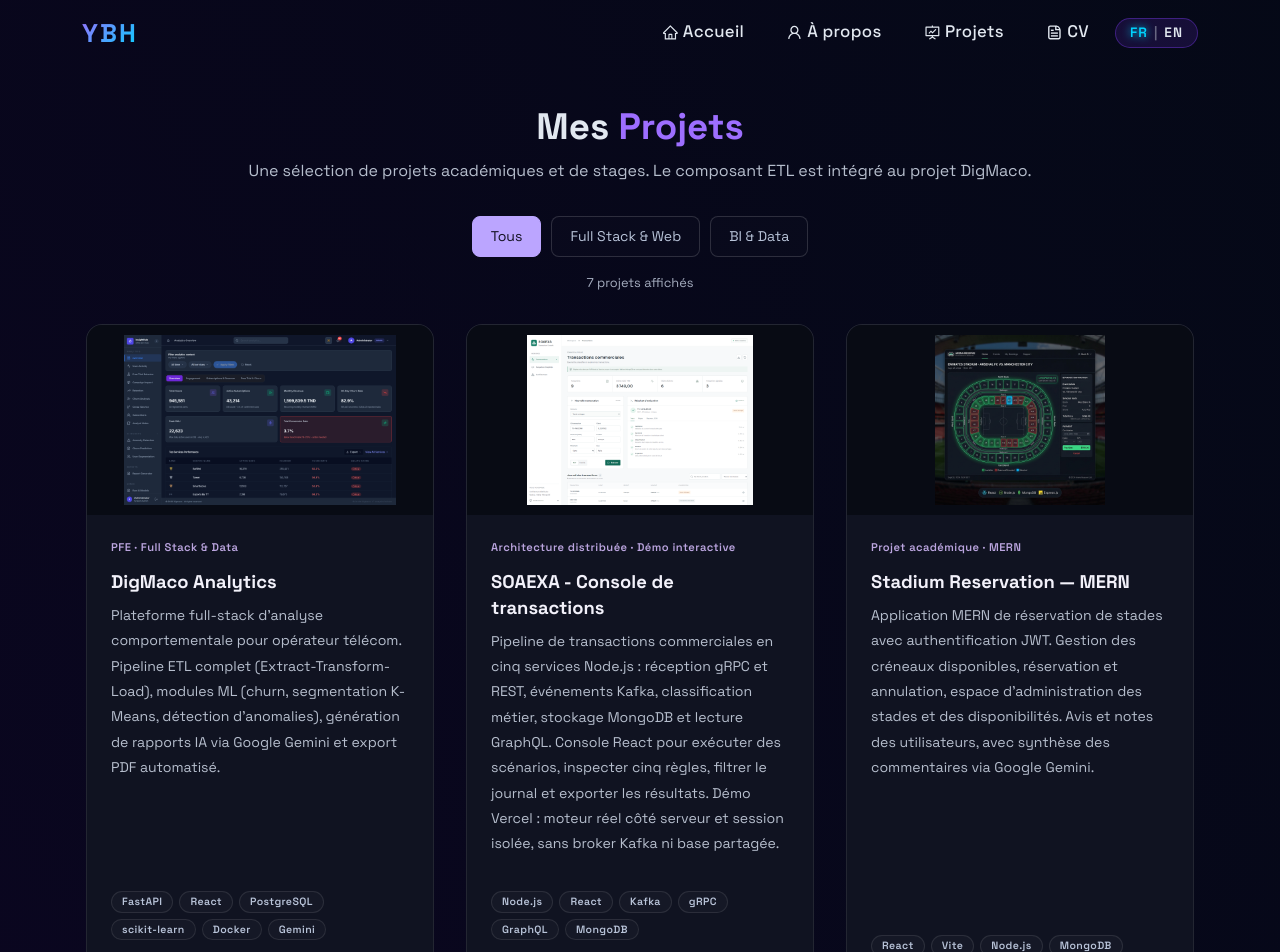
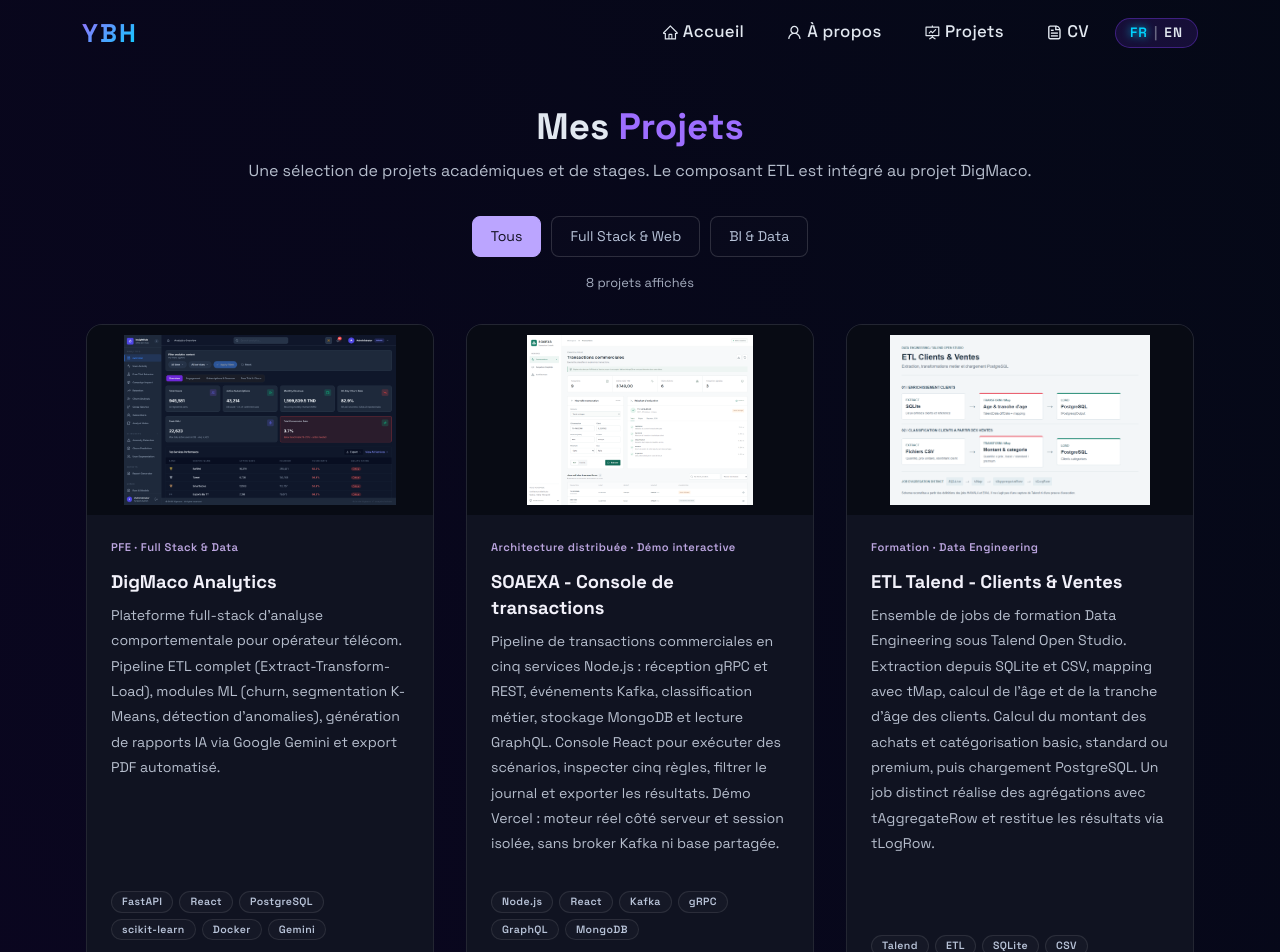
Before and after one commit to hawalayessin/portfolio, a React (Create React App) app in the folder Portfolio/: page /project in a window 1280 px wide. Shown: the top 952 px of the page. Built offline with nearby package versions, Linux system fonts and the light colour scheme.

Commit message:
Add Talend customer and sales ETL project to portfolio

```diff
--- a/Portfolio/src/components/Projects/projectData.js
+++ b/Portfolio/src/components/Projects/projectData.js
@@ -8,6 +8,8 @@ import neuralbey from "../../Assets/Projects/neuralbey.png";
 const carSalesPreview = `${process.env.PUBLIC_URL}/projects/car-sales/dashboard.png`;
 const carSalesReport = `${process.env.PUBLIC_URL}/projects/car-sales/car-sales.pbix`;
 const fifaProjectPath = `${process.env.PUBLIC_URL}/projects/fifa-world-cup`;
+const talendPreview = `${process.env.PUBLIC_URL}/projects/talend/pipeline.png`;
+const talendScreenshots = [{ src: talendPreview, caption: { fr: "Schéma reconstitué à partir des jobs Talend", en: "Diagram reconstructed from Talend job definitions" } }];
 
 const projectsFr = [
   {
@@ -86,6 +88,14 @@ const projectsFr = [
       "Plateforme e-learning modulaire, scalable et sécurisée. Développement complet du frontend et backend avec gestion des cours, utilisateurs et certifications.",
 
     techTags: ["Symfony", "ReactJS", "Node.js", "MySQL", "Scrum"],
+  },
+  {
+    imgPath: talendPreview,
+    screenshots: talendScreenshots,
+    title: "ETL Talend - Clients & Ventes",
+    description:
+      "Ensemble de jobs de formation Data Engineering sous Talend Open Studio. Extraction depuis SQLite et CSV, mapping avec tMap, calcul de l'âge et de la tranche d'âge des clients. Calcul du montant des achats et catégorisation basic, standard ou premium, puis chargement PostgreSQL. Un job distinct réalise des agrégations avec tAggregateRow et restitue les résultats via tLogRow.",
+    techTags: ["Talend", "ETL", "SQLite", "CSV", "PostgreSQL", "tMap"],
   },
 ];
 
@@ -167,6 +177,14 @@ const projectsEn = [
 
     techTags: ["Symfony", "ReactJS", "Node.js", "MySQL", "Scrum"],
   },
+  {
+    imgPath: talendPreview,
+    screenshots: talendScreenshots,
+    title: "Talend ETL - Customers & Sales",
+    description:
+      "Data Engineering training jobs built with Talend Open Studio. SQLite and CSV extraction, tMap transformations, customer age and age-group calculations. Purchase amounts drive basic, standard or premium customer categories before loading into PostgreSQL. A separate job aggregates data with tAggregateRow and displays results through tLogRow.",
+    techTags: ["Talend", "ETL", "SQLite", "CSV", "PostgreSQL", "tMap"],
+  },
 ];
 
 
@@ -179,10 +197,11 @@ const metadata = [
   { id: "stadium", category: "web", context: { fr: "Projet académique · MERN", en: "Academic project · MERN" }, summary: { fr: "Réserver et annuler un créneau sportif, gérer les terrains et les avis. Un parcours MERN avec authentification JWT et rôles utilisateur / administrateur.", en: "Book and cancel sports time slots, manage stadiums and reviews. A MERN application with JWT authentication and user / administrator roles." } },
   { id: "soa", category: "web", context: { fr: "Architecture distribuée · Démo interactive", en: "Distributed architecture · Interactive demo" }, summary: { fr: "Exécuter une transaction, suivre sa classification et interroger les résultats en GraphQL. Une console interactive pour explorer les règles du pipeline SOAEXA, avec code source et démo publique.", en: "Run a transaction, trace its classification and query results with GraphQL. An interactive console exploring SOAEXA's pipeline rules, with source code and a public demo." } },
   { id: "neuralbey", category: "web", context: { fr: "Stage · Code non public", en: "Internship · Source not public" } },
+  { id: "talend", category: "data", context: { fr: "Formation · Data Engineering", en: "Training · Data Engineering" } },
 ];
 
 // The ETL is part of DigMaco, not a separate project in the gallery.
-const order = ["digmaco", "soa", "stadium", "fifa", "car-sales", "seo", "neuralbey"];
+const order = ["digmaco", "soa", "talend", "stadium", "fifa", "car-sales", "seo", "neuralbey"];
 export function getProjects(lang) {
   return (lang === "fr" ? projectsFr : projectsEn)
     .map((project, index) => ({ ...project, ...metadata[index], context: metadata[index].context?.[lang], summary: metadata[index].summary?.[lang] }))
```
Also changed, not shown: Portfolio/public/projects/talend/pipeline.html (added, +16 -0 lines), Portfolio/public/projects/talend/pipeline.png (added), 1 other file (tests, documents, lock files or other folders).
